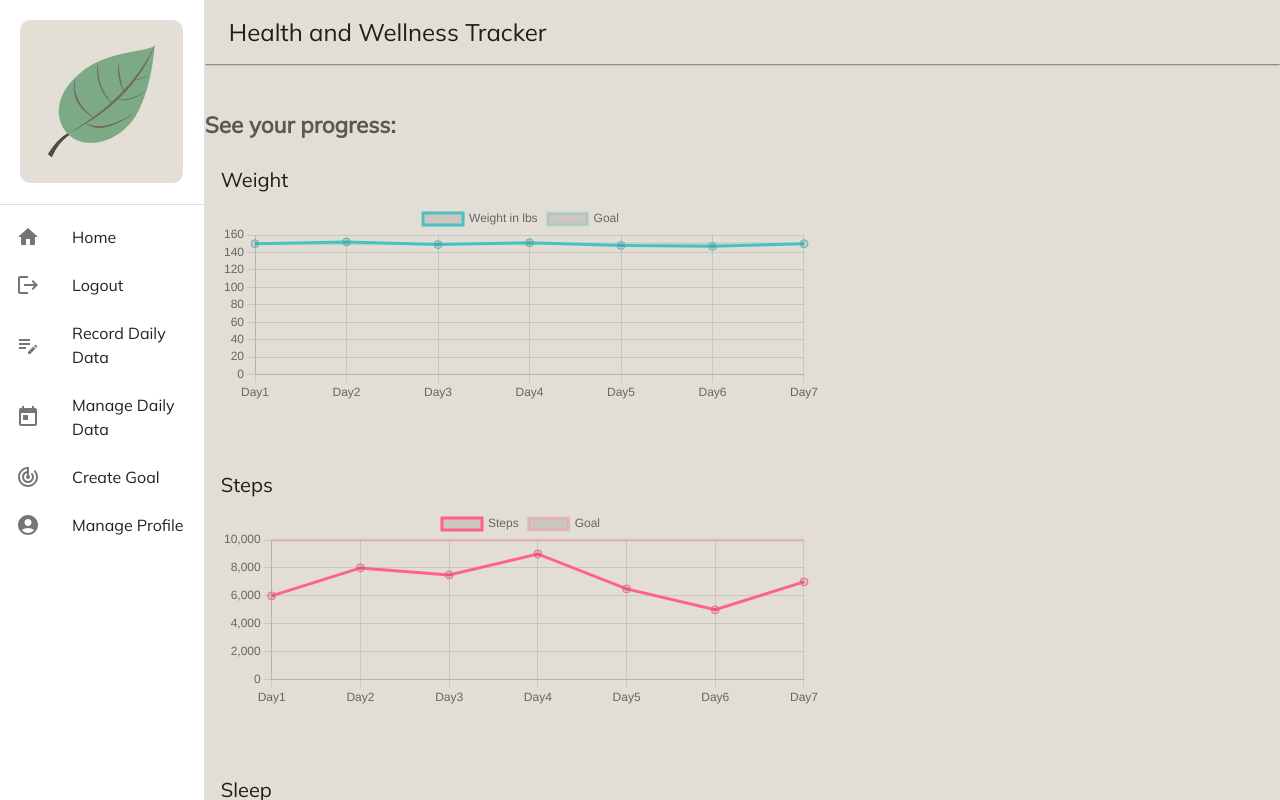
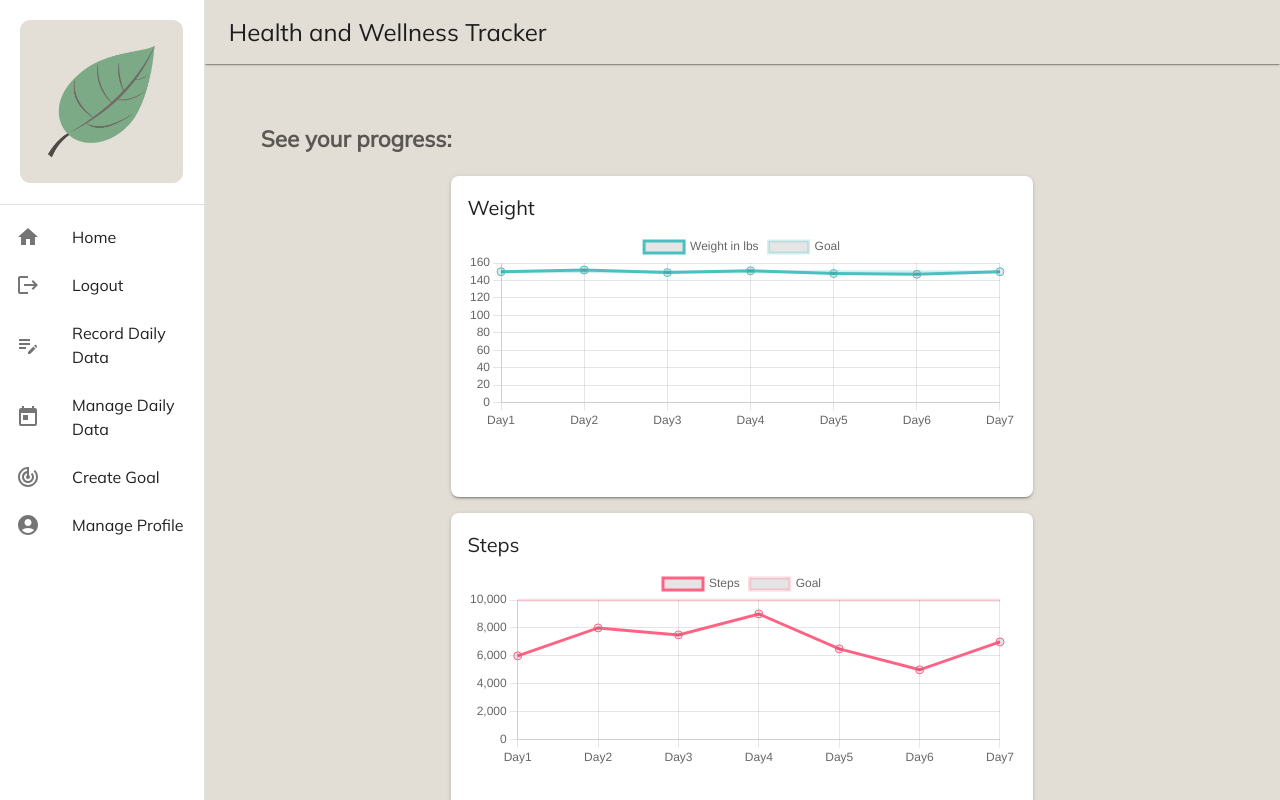
Before and after one commit to totallynotcory/CS763-Project, a React (Create React App) app in the folder code/client/: page / in a window 1280 px wide. Shown: the top 800 px of the page. Built offline with nearby package versions, Linux system fonts and the light colour scheme; sample sign-in values are in the browser's storage.

Commit message:
apply white background to charts and center

```diff
--- a/code/client/src/components/Home.js
+++ b/code/client/src/components/Home.js
@@ -9,16 +9,24 @@ import { authenticated } from "../utils/authenticate.js";
 ChartJS.register(CategoryScale, LinearScale, PointElement, LineElement, Title, Tooltip, Legend);
 
 const ChartBox = ({ title, chartData, chartOptions, dashboardLineChartContainer }) => (
-    <Box>
+    <Grid2 xs={12} sm={6}>
+        <Box
+            sx={{
+            backgroundColor: '#ffffff',
+            borderRadius: 2, //rounded corners
+            padding: 2,
+            boxShadow: 2,
+            height: '100%'
+        }}
+        >
         <Typography variant="h6" gutterBottom>
             {title}
         </Typography>
-      <Grid2 xs={12} sm={6}>
             <div style={dashboardLineChartContainer}>
             <Line data={chartData} options={chartOptions} />
             </div>
+        </Box>
     </Grid2>
-    </Box>
 );
 
 function Home() {
@@ -145,11 +153,11 @@ function Home() {
     };
 
     return (
-        <div>
-            <Typography variant="h6" gutterBottom sx={title} >
+        <Box sx={{ padding: 2 }}>
+            <Typography gutterBottom sx={{ ...title, paddingLeft: 5 }} >
                 See your progress:
             </Typography>
-            <Grid2 container spacing={2} sx={{ paddingLeft: 2, paddingRight: 2 }}>
+            <Grid2 container justifyContent="center" spacing={2}>
                 <ChartBox
                     title="Weight"
                     chartData={weightChart}
@@ -181,7 +189,7 @@ function Home() {
                     dashboardLineChartContainer={dashboardLineChartContainer}
                 />
             </Grid2>
-        </div>
+        </Box>
     )
 }
 
--- a/code/client/src/components/style/styles.js
+++ b/code/client/src/components/style/styles.js
@@ -229,7 +229,7 @@ export const bigTitle = {
 
 //Dashboard
 export const dashboardLineChartContainer = {
-  width: "600px",
+  width: "550px",
   height: "200px",
   marginBottom: "50px",
 };
```
Lines whose indentation alone changed are shown as unchanged.
